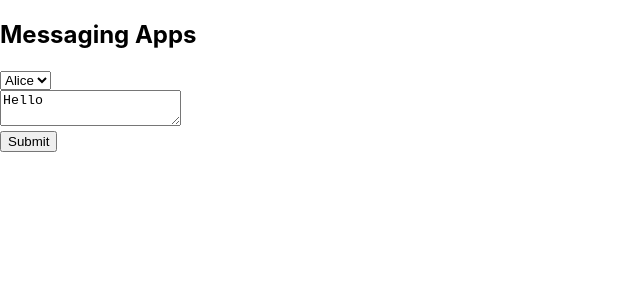
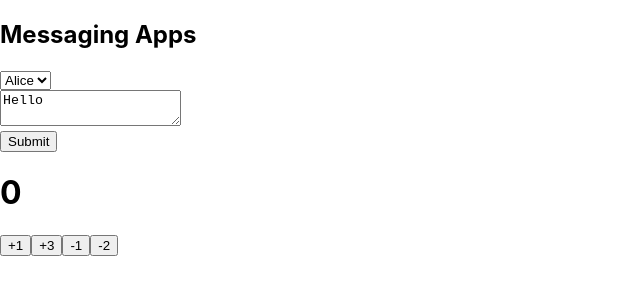
Before and after one commit to sharifulb07/reactjs, a React (Create React App) app: page / in a window 1280 px wide. Shown: the top 300 px of the page, without its empty margins (0-640 px from the left). Built offline with nearby package versions, Linux system fonts and the light colour scheme.

Commit message:
increament and decreament event handler added

```diff
--- a/src/App.js
+++ b/src/App.js
@@ -1,10 +1,13 @@
 import "./App.css";
+import Count from "./components/increment/Count";
 import Message from "./components/message/Message";
 
 function App() {
   return (
     <div>
       <Message />
+
+      <Count />
     </div>
   );
 }
--- /dev/null
+++ b/src/components/increment/Count.jsx
@@ -0,0 +1,38 @@
+import React, { useState } from 'react';
+
+
+
+const Count = () => {
+    const[count,setCount]=useState(0);
+
+    const incrementByOne=()=>{
+        setCount(s=>s+1)
+
+    }
+
+    const incrementByThree=()=>{
+        setCount(s=>s+3)
+
+    }
+
+    const decrementByOne=()=>{
+        setCount(s=>s-1)
+    }
+    const decrementByTwo=()=>{
+        setCount(s=>s-2)
+    }
+
+
+
+  return (
+    <div>
+      <h1>{count}</h1>
+      <button type='button'onClick={incrementByOne}>+1</button>
+      <button type='button'onClick={incrementByThree}>+3</button>
+      <button type='button'onClick={decrementByOne}>-1</button>
+      <button type='button'onClick={decrementByTwo}>-2</button>
+    </div>
+  )
+}
+
+export default Count
```
